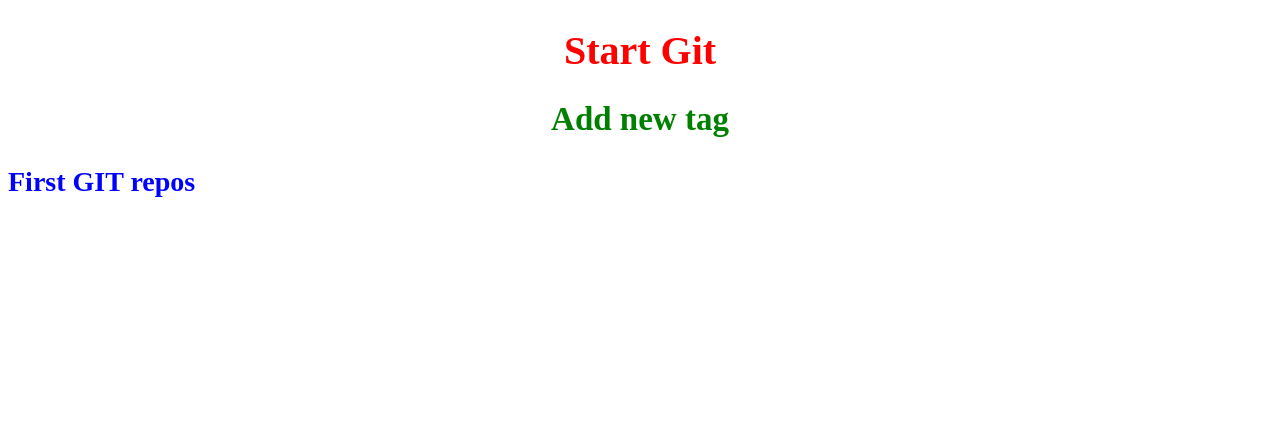
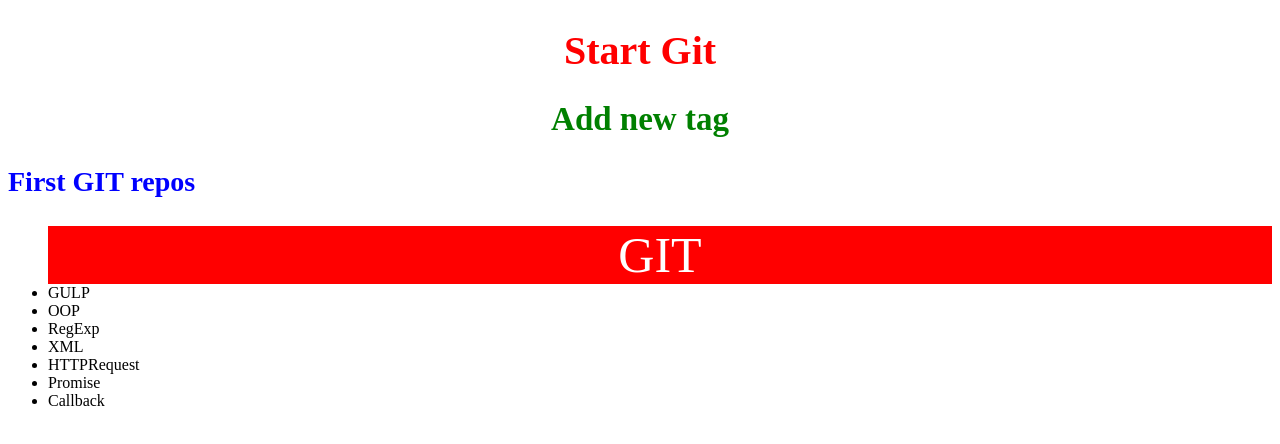
Before and after one commit to AndriiKapustiak/git-testing, a plain HTML site: page index.html in a window 1280 px wide. Drawn offline with Linux system fonts and the light colour scheme.

Commit message:
create new branch

```diff
--- a/index.html
+++ b/index.html
@@ -13,6 +13,17 @@
     <h2>Add new tag</h2>
     <h3>First GIT repos</h3>
 
+    <ul>
+        <li>GIT</li>
+        <li>GULP</li>
+        <li>OOP</li>
+        <li>RegExp</li>
+        <li>XML</li>
+        <li>HTTPRequest</li>
+        <li>Promise</li>
+        <li>Callback</li>
+    </ul>
+
 
 
     <script src="script.js"></script>
--- a/style.css
+++ b/style.css
@@ -12,3 +12,10 @@ h3{
     color: blue;
     font-size: 28px;
 }
+li:first-child{
+    background-color: red;
+    text-align: center;
+    color: white;
+    font-size: 50px;
+
+}
```
